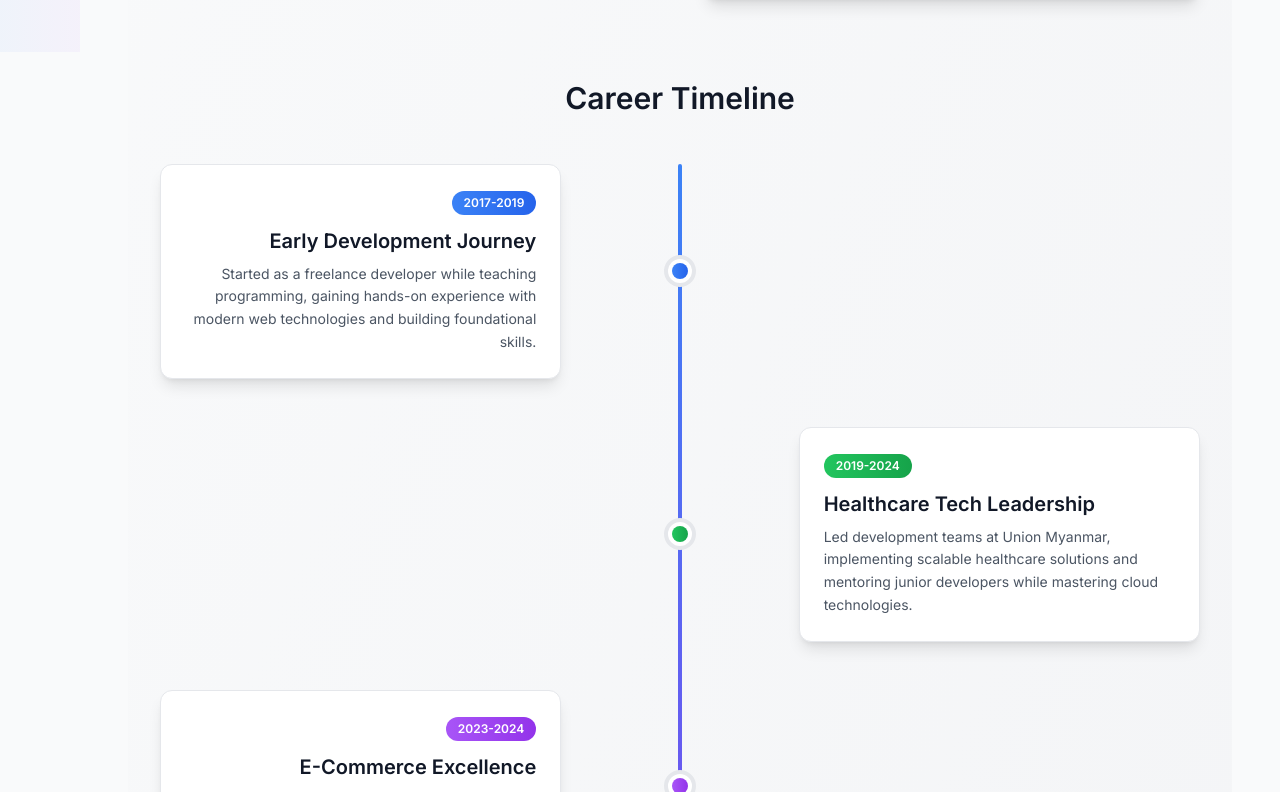
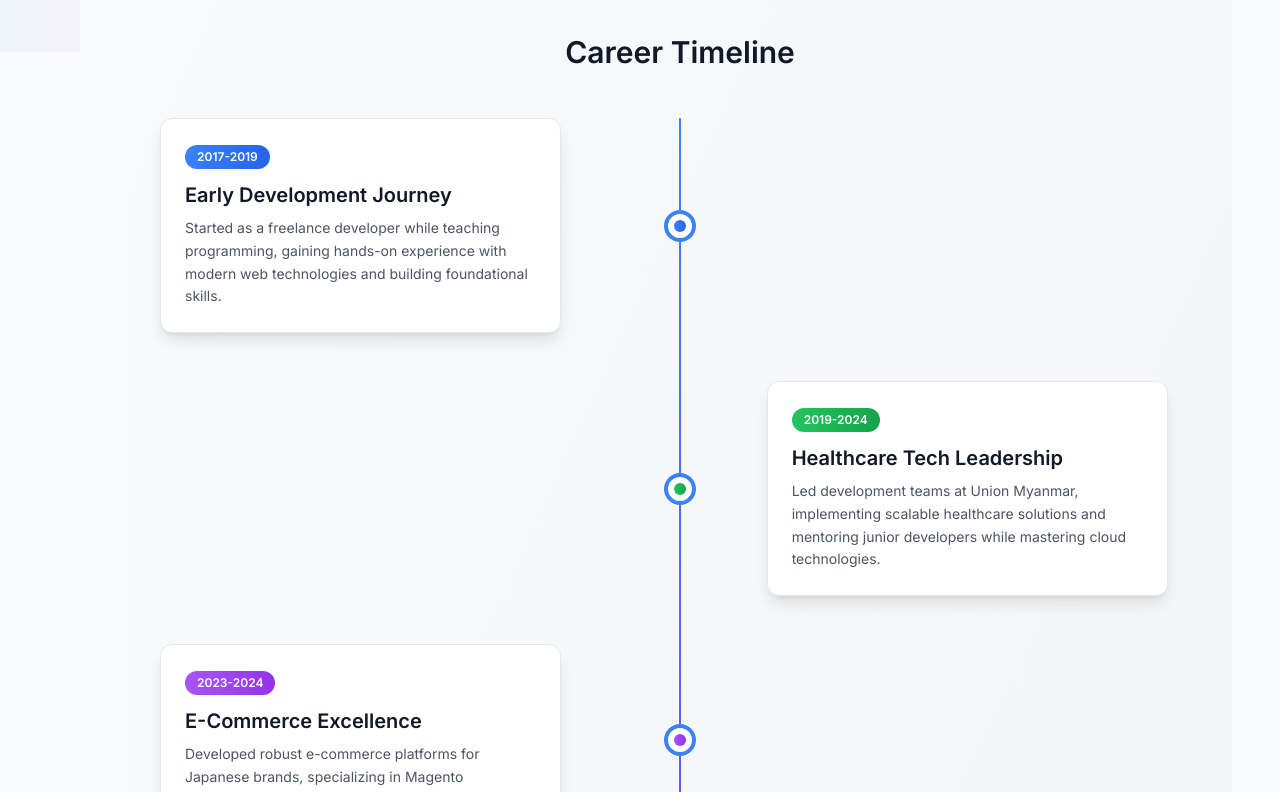
Before and after one commit to nyihtutzaw/nyihtutzaw-profile, a Next.js app: page /about in a window 1280 px wide. Shown: the part 748-1540 px from the top of the page. Built offline with nearby package versions, Linux system fonts and the light colour scheme.

Commit message:
update resonsive

```diff
--- a/src/components/home/AboutSection.tsx
+++ b/src/components/home/AboutSection.tsx
@@ -92,27 +92,27 @@ const AboutSection = () => {
   ];
 
   return (
-    <section ref={sectionRef} className="py-20 px-8 bg-gradient-to-br from-gray-50 to-gray-100 dark:from-gray-900 dark:to-gray-800">
+    <section ref={sectionRef} className="py-12 px-4 sm:px-6 lg:px-8 bg-gradient-to-br from-gray-50 to-gray-100 dark:from-gray-900 dark:to-gray-800">
       <div className="max-w-6xl mx-auto">
         {/* Header */}
-        <div className={`text-center mb-16 transition-all duration-1000 transform ${
+        <div className={`text-center mb-12 sm:mb-16 transition-all duration-1000 transform ${
           isVisible ? 'translate-y-0 opacity-100' : 'translate-y-10 opacity-0'
         }`}>
-          <h2 className="text-5xl font-bold mb-6 bg-gradient-to-r from-blue-600 to-purple-600 bg-clip-text text-transparent">
+          <h2 className="text-3xl sm:text-4xl lg:text-5xl font-bold mb-4 sm:mb-6 bg-gradient-to-r from-blue-600 to-purple-600 bg-clip-text text-transparent">
             About My Journey
           </h2>
-          <p className="text-xl text-gray-600 dark:text-gray-300 max-w-3xl mx-auto leading-relaxed">
+          <p className="text-lg sm:text-xl text-gray-600 dark:text-gray-300 max-w-3xl mx-auto leading-relaxed px-4">
             From a passionate developer teaching programming to a Senior Software Engineer shaping the future of AI.
             My journey is driven by curiosity, innovation, and the pursuit of excellence in every line of code.
           </p>
         </div>
 
         {/* Personal Introduction */}
-        <div className={`grid md:grid-cols-2 gap-12 mb-20 transition-all duration-1000 delay-300 transform ${
+        <div className={`grid md:grid-cols-2 gap-8 lg:gap-12 mb-12 sm:mb-20 transition-all duration-1000 delay-300 transform ${
           isVisible ? 'translate-y-0 opacity-100' : 'translate-y-10 opacity-0'
         }`}>
           <div className="space-y-6">
-            <h3 className="text-3xl font-semibold text-gray-900 dark:text-white mb-4">
+            <h3 className="text-2xl sm:text-3xl font-semibold text-gray-900 dark:text-white mb-4">
               More Than Just Code
             </h3>
             <div className="space-y-4 text-gray-600 dark:text-gray-300 leading-relaxed">
@@ -158,37 +158,37 @@ const AboutSection = () => {
         </div>
 
         {/* Timeline */}
-        <div className={`mb-16 transition-all duration-1000 delay-500 transform ${
+        <div className={`mb-12 sm:mb-16 transition-all duration-1000 delay-500 transform ${
           isVisible ? 'translate-y-0 opacity-100' : 'translate-y-10 opacity-0'
         }`}>
-          <h3 className="text-3xl font-semibold text-center text-gray-900 dark:text-white mb-12">
+          <h3 className="text-2xl sm:text-3xl font-semibold text-center text-gray-900 dark:text-white mb-8 sm:mb-12">
             Career Timeline
           </h3>
 
           <div className="relative">
-            {/* Timeline Line */}
-            <div className="absolute left-1/2 transform -translate-x-1/2 w-1 h-full bg-gradient-to-b from-blue-500 to-purple-600 rounded-full" />
+            {/* Timeline Line - Mobile: Left aligned, Desktop: Center */}
+            <div className="absolute left-4 sm:left-1/2 sm:transform sm:-translate-x-1/2 w-0.5 h-full bg-gradient-to-b from-blue-500 to-purple-600 rounded-full" />
 
             {/* Timeline Events */}
-            <div className="space-y-12">
+            <div className="space-y-8 sm:space-y-12">
               {timelineEvents.map((event, index) => {
                 const Icon = event.icon;
-                const isLeft = index % 2 === 0;
 
                 return (
                   <div
                     key={event.year}
-                    className={`relative flex items-center ${
-                      isLeft ? 'justify-start' : 'justify-end'
+                    className={`relative flex items-start sm:items-center ${
+                      index % 2 === 0 ? 'sm:justify-start' : 'sm:justify-end'
                     }`}
                     style={{ transitionDelay: `${600 + index * 150}ms` }}
                   >
-                    <div className={`w-5/12 ${isLeft ? 'text-right pr-8' : 'text-left pl-8 order-1'}`}>
-                      <div className="bg-white dark:bg-gray-800 p-6 rounded-xl shadow-lg hover:shadow-xl transition-all duration-300 hover:scale-105 border border-gray-200 dark:border-gray-700">
+                    {/* Mobile: Full width content, Desktop: Alternating layout */}
+                    <div className="w-full sm:w-5/12 pl-12 sm:pl-0 sm:pr-8">
+                      <div className="bg-white dark:bg-gray-800 p-4 sm:p-6 rounded-xl shadow-lg hover:shadow-xl transition-all duration-300 hover:scale-105 border border-gray-200 dark:border-gray-700">
                         <div className={`inline-flex items-center px-3 py-1 rounded-full text-xs font-semibold text-white bg-gradient-to-r ${event.color} mb-3`}>
                           {event.year}
                         </div>
-                        <h4 className="text-xl font-semibold text-gray-900 dark:text-white mb-2">
+                        <h4 className="text-lg sm:text-xl font-semibold text-gray-900 dark:text-white mb-2">
                           {event.title}
                         </h4>
                         <p className="text-gray-600 dark:text-gray-300 text-sm leading-relaxed">
@@ -197,9 +197,9 @@ const AboutSection = () => {
                       </div>
                     </div>
 
-                    {/* Timeline Dot */}
-                    <div className="absolute left-1/2 transform -translate-x-1/2 w-8 h-8 bg-white dark:bg-gray-900 border-4 border-gray-200 dark:border-gray-700 rounded-full z-10">
-                      <div className={`absolute inset-1 bg-gradient-to-r ${event.color} rounded-full animate-pulse`} />
+                    {/* Timeline Dot - Mobile: Left aligned, Desktop: Center */}
+                    <div className="absolute left-4 sm:left-1/2 sm:transform sm:-translate-x-1/2 w-8 h-8 bg-white dark:bg-gray-800 rounded-full border-4 border-blue-500 dark:border-blue-400 flex items-center justify-center z-10">
+                      <div className={`w-3 h-3 rounded-full bg-gradient-to-r ${event.color}`} />
                     </div>
                   </div>
                 );
@@ -212,24 +212,24 @@ const AboutSection = () => {
         <div className={`text-center transition-all duration-1000 delay-1000 transform ${
           isVisible ? 'translate-y-0 opacity-100' : 'translate-y-10 opacity-0'
         }`}>
-          <div className="bg-gradient-to-r from-blue-600 to-purple-600 rounded-2xl p-8 text-white">
-            <h3 className="text-2xl font-bold mb-4">
+          <div className="bg-gradient-to-r from-blue-600 to-purple-600 rounded-2xl p-6 sm:p-8 text-white">
+            <h3 className="text-xl sm:text-2xl font-bold mb-4">
               Let's Build Something Amazing Together
             </h3>
-            <p className="text-blue-100 mb-6 max-w-2xl mx-auto">
+            <p className="text-blue-100 mb-6 max-w-2xl mx-auto text-sm sm:text-base">
               I'm always excited to collaborate on innovative projects that push the boundaries of technology.
               Whether you need a full-stack application, AI solution, or technical consultation, I'm here to help.
             </p>
             <div className="flex flex-col sm:flex-row gap-4 justify-center">
               <a
                 href="/contact"
-                className="px-8 py-3 bg-white text-blue-600 font-semibold rounded-lg hover:bg-gray-100 transition-colors"
+                className="px-6 sm:px-8 py-3 bg-white text-blue-600 font-semibold rounded-lg hover:bg-gray-100 transition-colors text-sm sm:text-base"
               >
                 Get In Touch
               </a>
               <a
                 href="/projects"
-                className="px-8 py-3 bg-blue-500 text-white font-semibold rounded-lg hover:bg-blue-400 transition-colors"
+                className="px-6 sm:px-8 py-3 bg-blue-500 text-white font-semibold rounded-lg hover:bg-blue-400 transition-colors text-sm sm:text-base"
               >
                 View My Work
               </a>
--- a/src/data/experience.ts
+++ b/src/data/experience.ts
@@ -15,7 +15,7 @@ interface WorkExperience {
 
 export const workExperienceData: WorkExperience[] = [
     {
-        logo: "/work/arcfusion-placeholder.png",
+        logo: "/work/arcfusion.png",
         logoAlt: "ArcFusion Logo",
         title: "Senior Software Engineer",
         company: "ArcFusion",
```
Also changed, not shown: public/education/mahidol.png (added), public/work/arcfusion.png (added).
